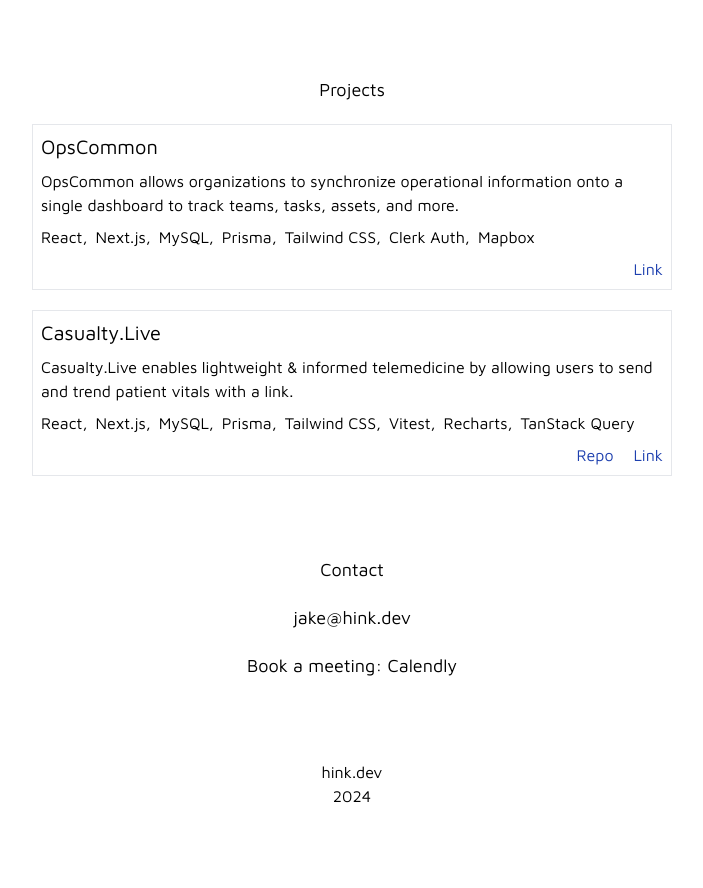
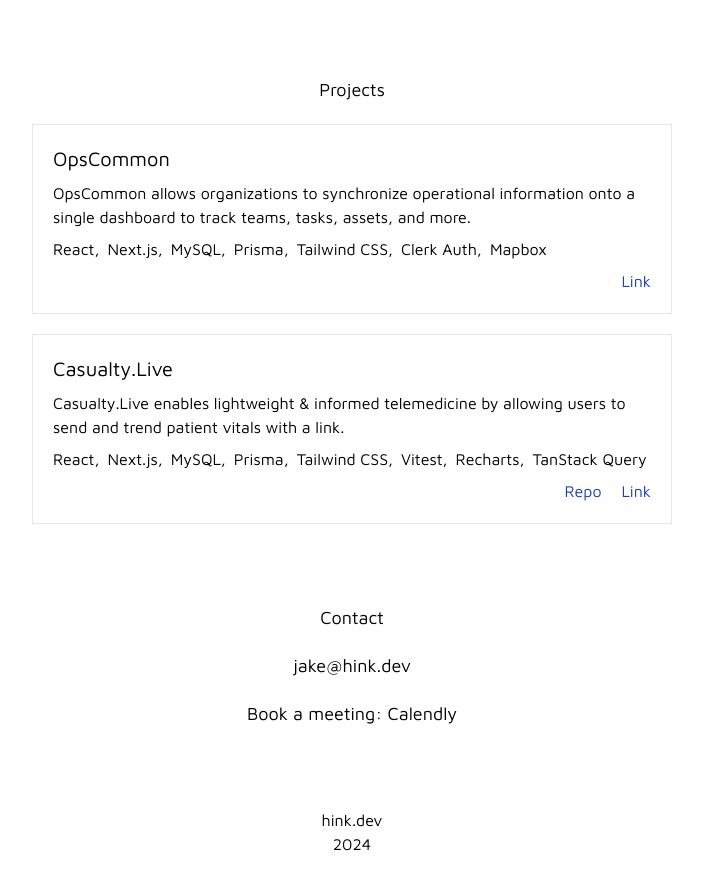
Before and after one commit to JH175/hink, a Next.js app: page / in a window 1280 px wide. Shown: the part 1300-2188 px from the top of the page, without its empty margins (288-991 px from the left). Before the commit the page ends 2148 px from the top, so only its background shows below. Built offline with nearby package versions, Linux system fonts and the light colour scheme.

Commit message:
edit padding on project component

```diff
--- a/src/components/Project.tsx
+++ b/src/components/Project.tsx
@@ -12,7 +12,7 @@ const Project = ({
   stack?: string[];
 }) => {
   return (
-    <div className='border p-2 md:w-[50vw] flex flex-col gap-2'>
+    <div className='border p-5 md:w-[50vw] flex flex-col gap-2'>
       <p className='text-xl'>{name}</p>
       <p>{description}</p>
       <div className='flex flex-wrap gap-2'>
```
